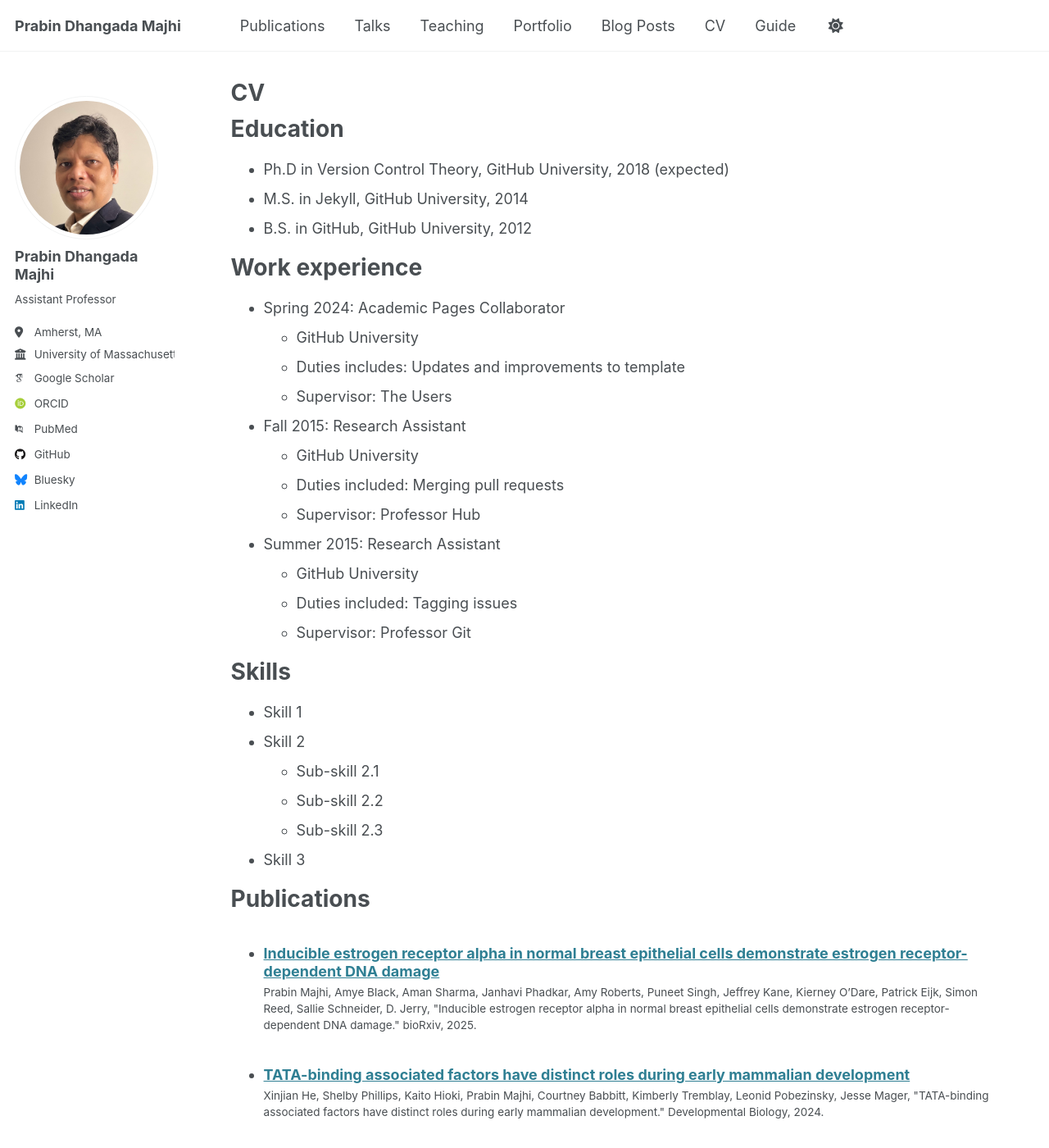
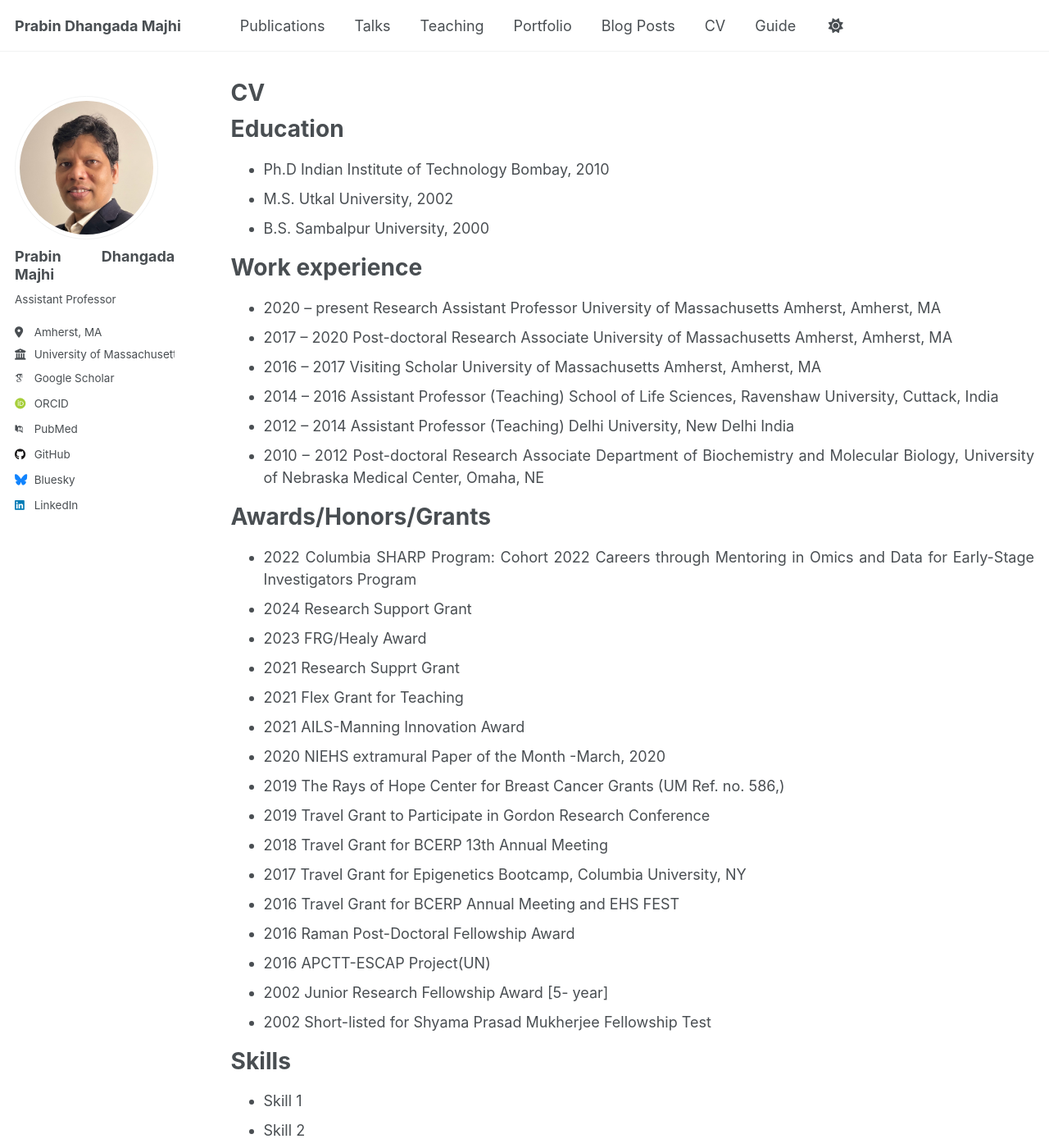
Before and after one commit to prabindm/prabindm.github.io, a Jekyll site: the page built from _pages/cv.md, in a window 1280 px wide and 1400 px high. Shown: the whole window at 82% size. Built offline with Jekyll 4.4.1, drawn with Linux system fonts in a browser that asks for light colours; some web fonts are replaced.

Commit message:
updated CV

```diff
--- a/_pages/cv.md
+++ b/_pages/cv.md
@@ -6,31 +6,52 @@ author_profile: true
 redirect_from:
   - /resume
 ---
+<style>body {text-align: justify}</style>
 
 {% include base_path %}
 
 Education
 ======
-* Ph.D in Version Control Theory, GitHub University, 2018 (expected)
-* M.S. in Jekyll, GitHub University, 2014
-* B.S. in GitHub, GitHub University, 2012
+* Ph.D Indian Institute of Technology Bombay, 2010
+* M.S. Utkal University, 2002
+* B.S. Sambalpur University, 2000
 
 Work experience
 ======
-* Spring 2024: Academic Pages Collaborator
-  * GitHub University
-  * Duties includes: Updates and improvements to template
-  * Supervisor: The Users
+* 2020 – present		Research Assistant Professor
+    University of Massachusetts Amherst, Amherst, MA
+* 2017 – 2020		Post-doctoral Research Associate
+    University of Massachusetts Amherst, Amherst, MA
+* 2016 – 2017		Visiting Scholar
+    University of Massachusetts Amherst, Amherst, MA
+* 2014 – 2016		Assistant Professor (Teaching)
+    School of Life Sciences, Ravenshaw University, Cuttack, India
+* 2012 – 2014		Assistant Professor (Teaching)
+    Delhi University, New Delhi India
+* 2010 – 2012		Post-doctoral Research Associate
+    Department of Biochemistry and Molecular Biology, University of Nebraska Medical Center, Omaha, NE
 
-* Fall 2015: Research Assistant
-  * GitHub University
-  * Duties included: Merging pull requests
-  * Supervisor: Professor Hub
+Awards/Honors/Grants
+======
 
-* Summer 2015: Research Assistant
-  * GitHub University
-  * Duties included: Tagging issues
-  * Supervisor: Professor Git
+* 2022	  Columbia SHARP Program: Cohort 2022 Careers through Mentoring in Omics and Data for Early-Stage   Investigators Program
+* 2024		Research Support Grant
+* 2023	  FRG/Healy Award
+* 2021		Research Supprt Grant
+* 2021 		Flex Grant for Teaching
+* 2021		AILS-Manning Innovation Award
+* 2020		NIEHS extramural Paper of the Month -March, 2020
+* 2019		The Rays of Hope Center for Breast Cancer Grants
+          (UM Ref. no. 586,)
+* 2019		Travel Grant to Participate in Gordon Research Conference
+* 2018		Travel Grant for BCERP 13th Annual Meeting
+* 2017		Travel Grant for Epigenetics Bootcamp, Columbia University, NY
+* 2016		Travel Grant for BCERP Annual Meeting and EHS FEST
+* 2016		Raman Post-Doctoral Fellowship Award
+* 2016		APCTT-ESCAP Project(UN)
+* 2002		Junior Research Fellowship Award [5- year]
+* 2002		Short-listed for Shyama Prasad Mukherjee Fellowship Test
+
 
 Skills
 ======
```
Also changed, not shown: 1 other file.
